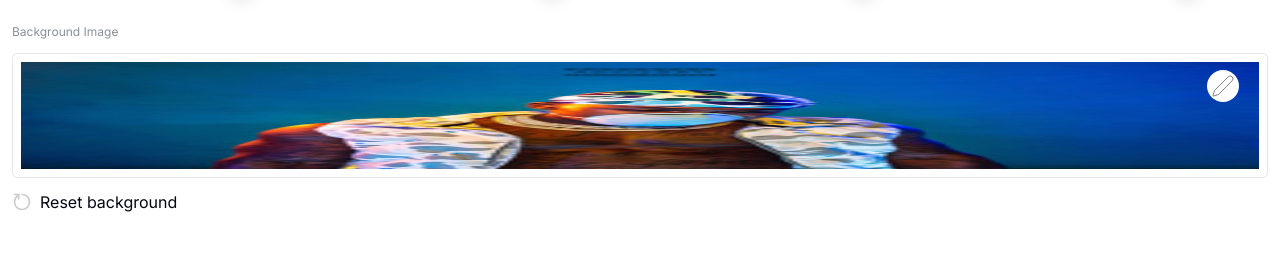
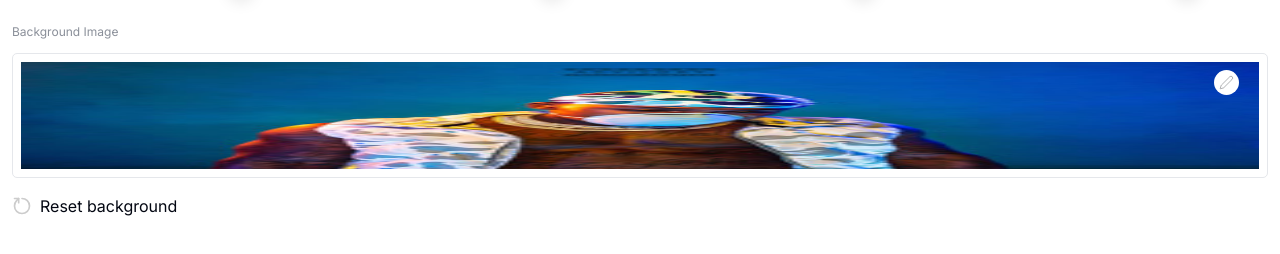
Before and after one commit to wanyama413/pow, a Next.js app: page / in a window 1280 px wide. Shown: the part 458-712 px from the top of the page. Built offline with nearby package versions, Linux system fonts and the light colour scheme.

Commit message:
imagedit

```diff
--- a/app/page.jsx
+++ b/app/page.jsx
@@ -219,18 +219,18 @@ const Home = () => {
       <p className="mt-4 text-papa text-[12px] mb-3"> Background Image</p>
       <div className="relative w-full h-[125px] flex justify-center  p-2 border-gray-[#333] border-[1px] rounded-[5px]">
         <img className="w-full h-full" src="/baby.png" alt="" />
-        <div className="absolute bg-white p-1 rounded-full top-4 right-7">
-          <Pen strokeWidth={0.5} />
+        <div className="absolute bg-white p-[5px] rounded-full top-4 right-7">
+          <Pen size={15} strokeWidth={0.5} />
         </div>
       </div>
-      <div className="flex items-center mt-3">
+      <div className="flex items-center mt-3 mt-4">
         <RotateCcw
           className="-scale-y-100 rotate-90"
           size={20}
           color="#cccccc"
           strokeWidth={2}
         />{" "}
-        <p className="ml-2">Reset background</p>
+        <p className="ml-2 ">Reset background</p>
       </div>
     </main>
   );
```
